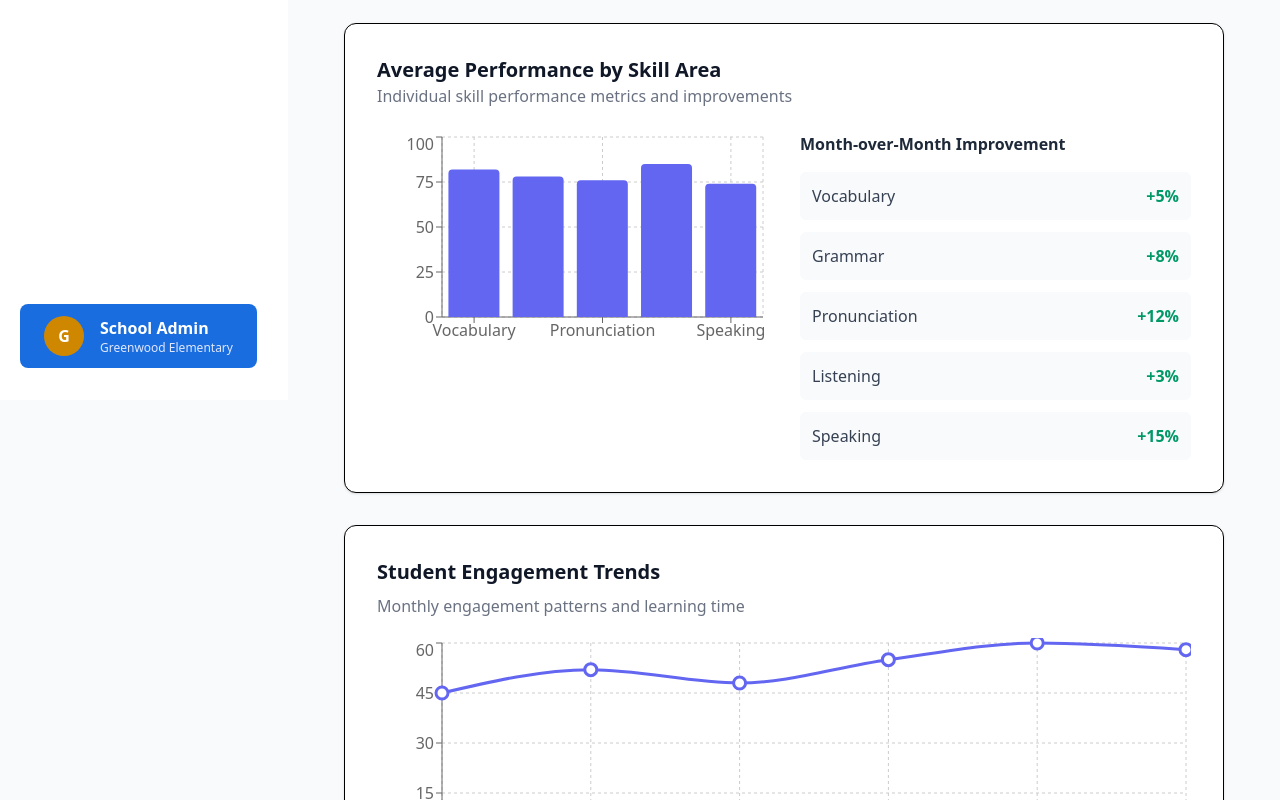
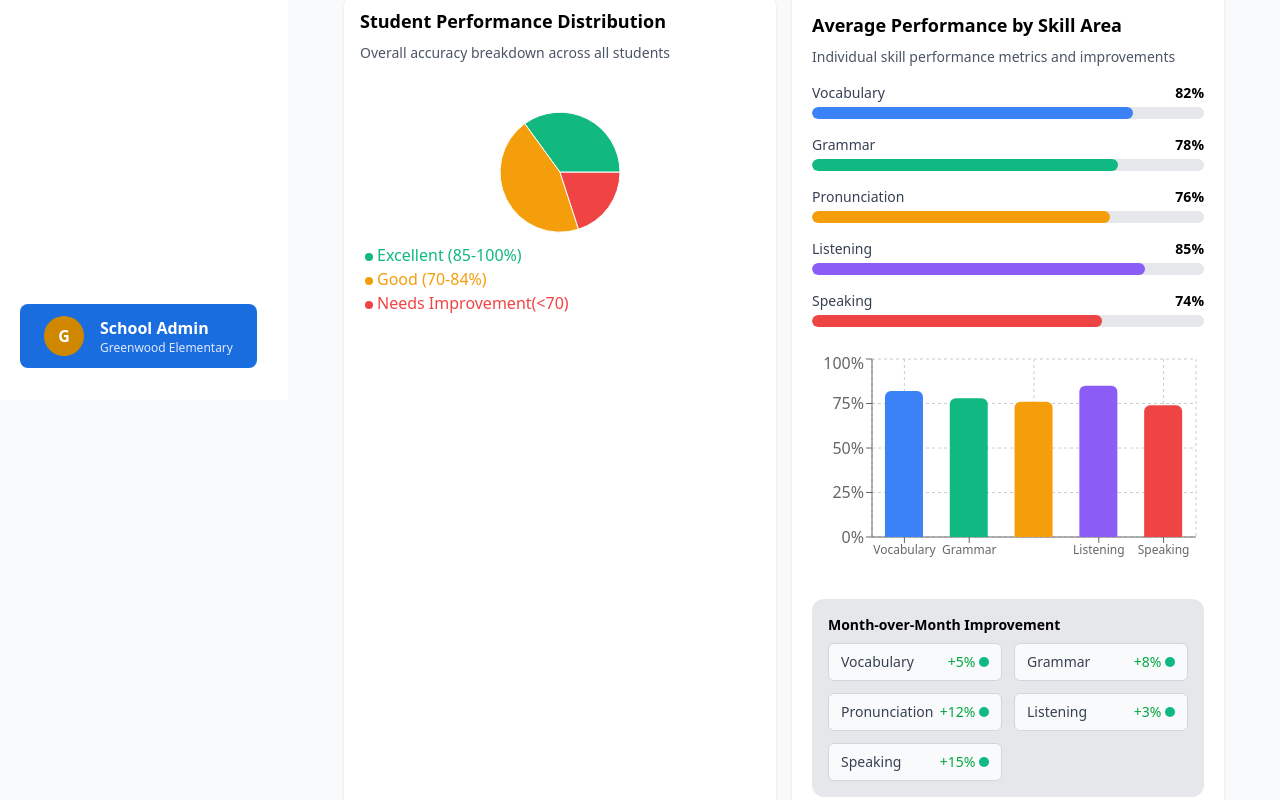
Before and after one commit to sadiyacodes/speakgenie-dashboard, a React (Vite) app: page /analytics in a window 1280 px wide. Shown: the part 400-1200 px from the top of the page. Built offline with nearby package versions, Linux system fonts and the light colour scheme.

Commit message:
update analytics page

```diff
--- a/src/api/mockData.js
+++ b/src/api/mockData.js
@@ -290,6 +290,7 @@ export const dashboardData = {
       avatar: "https://randomuser.me/api/portraits/women/53.jpg",
     },
   ],
+  //------engagement trends----------------------
 
   // ------------------ Analytics ------------------
   analytics: {
@@ -299,20 +300,34 @@ export const dashboardData = {
     active_students: { value: 1156, growth: "+5% from last month" },
 
     performance_by_skill: [
-      { skill: "Vocabulary", percentage: 82, improvement: "+5%" },
-      { skill: "Grammar", percentage: 78, improvement: "+8%" },
-      { skill: "Pronunciation", percentage: 76, improvement: "+12%" },
-      { skill: "Listening", percentage: 85, improvement: "+3%" },
-      { skill: "Speaking", percentage: 74, improvement: "+15%" },
+      { skill: "Vocabulary", percentage: 82, improvement: 5 },
+      { skill: "Grammar", percentage: 78, improvement: 8 },
+      { skill: "Pronunciation", percentage: 76, improvement: 12 },
+      { skill: "Listening", percentage: 85, improvement: 3 },
+      { skill: "Speaking", percentage: 74, improvement: 15 },
     ],
+    engagement_trends: [
+      { month: "Jan", study: 45, practice: 30 },
+      { month: "Feb", study: 52, practice: 35 },
+      { month: "Mar", study: 48, practice: 32 },
+      { month: "Apr", study: 55, practice: 40 },
+      { month: "May", study: 60, practice: 42 },
+    ],
+    performanceData: [
+      {
+        index: 0,
+        category: "Excellent (85-100%)",
+        percentage: 35,
+        color: "#f44336",
+      },
+      { index: 1, category: "Good (70-84%)", percentage: 45, color: "#2196F3" },
 
-    engagement_trends: [
-      { month: "Jan", hours: 45 },
-      { month: "Feb", hours: 52 },
-      { month: "Mar", hours: 48 },
-      { month: "Apr", hours: 55 },
-      { month: "May", hours: 60 },
-      { month: "Jun", hours: 58 },
+      {
+        index: 3,
+        category: "Needs Improvement(<70)",
+        percentage: 20,
+        color: "#F04444",
+      },
     ],
   },
 
--- a/src/components/Settings/ProfileSettings.jsx
+++ b/src/components/Settings/ProfileSettings.jsx
@@ -2,7 +2,7 @@ import { User, Mail, Phone } from "lucide-react";
 
 export default function ProfileSettings({ profile }) {
   return (
-    <form className="bg-white rounded-xl p-8 shadow border flex flex-col gap-6">
+    <form className="bg-white rounded-xl p-8 shadow  shadow-gray-400 flex flex-col gap-6">
       <h3 className="text-2xl font-bold text-gray-900 mb-4">
         Profile Settings
       </h3>
--- a/src/components/Settings/SettingsPage.jsx
+++ b/src/components/Settings/SettingsPage.jsx
@@ -1,6 +1,7 @@
 import ProfileSettings from "./ProfileSettings";
 import SystemSettings from "./SystemSettings";
 import NotificationSettings from "./NotificationSettings";
+import DataManagement from "./DataManagement";
 
 export default function SettingsPage({ settings }) {
   return (
@@ -17,8 +18,9 @@ export default function SettingsPage({ settings }) {
         <SystemSettings system={settings.system} />
       </div>
 
-      <div>
+      <div className="grid gap-12 lg:grid-cols-2">
         <NotificationSettings notifications={settings.notifications} />
+        <DataManagement />
       </div>
     </div>
   );
--- a/src/components/Settings/SystemSettings.jsx
+++ b/src/components/Settings/SystemSettings.jsx
@@ -16,7 +16,7 @@ export default function SystemSettings({ system }) {
   return (
     <form
       onSubmit={handleSubmit}
-      className="bg-white rounded-xl p-8 shadow border flex flex-col gap-6"
+      className="bg-white rounded-xl p-8 shadow  shadow-gray-400 flex flex-col gap-6"
     >
       <h3 className="text-2xl font-bold text-gray-900 mb-4">System Settings</h3>
 
--- a/src/components/analytics/AnalyticsPage.jsx
+++ b/src/components/analytics/AnalyticsPage.jsx
@@ -1,25 +1,30 @@
 import MetricsOverview from "./MetricsOverview";
 import SkillPerformance from "./SkillPerformance";
 import EngagementTrends from "./EngagementTrends";
+import StudentPerformanceChart from "./StudentPerformanceChart";
 
+import AvgPerformanceChart from "./AvgPerformanceChart";
 export default function AnalyticsPage({ analytics }) {
   return (
     <div>
-      <div className="text-center mb-8">
+      <div className="align-left mb-8">
         <h2 className="font-bold text-3xl mb-2 text-gray-900">
           Analytics &amp; Reports
         </h2>
-        <p className="text-gray-500">
-          Comprehensive insights into learning patterns and performance
-        </p>
       </div>
-      <div className="mb-8">
+      <div className="mb-6">
         <MetricsOverview metrics={analytics} />
       </div>
-      <div className="mb-8">
-        <SkillPerformance skills={analytics.performance_by_skill} />
+      <div className="grid gap-4 justify-between md:grid-cols-2 grid-cols-1  ">
+        <StudentPerformanceChart data={analytics.performanceData} />
+
+        <AvgPerformanceChart
+          performance_by_skill={analytics.performance_by_skill}
+        />
       </div>
-      <EngagementTrends trends={analytics.engagement_trends} />
+      <div className="col-span-full mt-6">
+        <EngagementTrends data={analytics} />
+      </div>
     </div>
   );
 }
--- /dev/null
+++ b/src/components/analytics/AvgPerformanceChart.jsx
@@ -0,0 +1,113 @@
+// AveragePerformance.jsx
+import React from "react";
+import ProgressBar from "./ProgressBar";
+import {
+  ResponsiveContainer,
+  BarChart,
+  Bar,
+  XAxis,
+  YAxis,
+  CartesianGrid,
+  Tooltip,
+  Cell,
+} from "recharts";
+
+const COLORS = ["#3b82f6", "#10b981", "#f59e0b", "#8b5cf6", "#ef4444"];
+
+export default function AveragePerformance({ performance_by_skill = [] }) {
+  const data = performance_by_skill;
+  //   const data = performance_by_skill.map((item) => {
+  //     let improvementValue = item.improvement;
+  //     if (typeof improvementValue === "string") {
+  //       improvementValue = improvementValue
+  //         .replace("%", "")
+  //         .replace("+", "")
+  //         .trim();
+  //     }
+  //     const improvement = Number(improvementValue) || 0;
+  //     return { ...item, improvement };
+  //   });
+
+  return (
+    <section className="bg-white p-5 rounded-lg shadow-sm">
+      <h2 className="text-lg font-bold mb-2">
+        Average Performance by Skill Area
+      </h2>
+      <p className="text-sm mb-4 text-gray-600">
+        Individual skill performance metrics and improvements
+      </p>
+
+      {/* Progress bars */}
+      <div className="space-y-4 mb-6">
+        {data.map((item, i) => (
+          <div key={item.skill}>
+            <div className="flex items-center justify-between mb-1">
+              <span className="text-sm font-medium text-gray-700">
+                {item.skill}
+              </span>
+              <span className="text-sm font-semibold">{item.percentage}%</span>
+            </div>
+            <ProgressBar
+              value={item.percentage}
+              color={COLORS[i % COLORS.length]}
+            />
+          </div>
+        ))}
+      </div>
+
+      {/* Bar chart */}
+      <div className="h-56 mb-6">
+        <ResponsiveContainer width="100%" height="100%">
+          <BarChart
+            data={data}
+            margin={{ top: 8, right: 8, left: 0, bottom: 8 }}
+            barCategoryGap="20%"
+          >
+            <CartesianGrid strokeDasharray="3 3" />
+            <XAxis dataKey="skill" tick={{ fontSize: 12 }} />
+            <YAxis domain={[0, 100]} tickFormatter={(v) => `${v}%`} />
+            <Tooltip formatter={(v) => `${v}%`} />
+            <Bar dataKey="percentage" radius={[6, 6, 0, 0]}>
+              {data.map((_, idx) => (
+                <Cell key={idx} fill={COLORS[idx % COLORS.length]} />
+              ))}
+            </Bar>
+          </BarChart>
+        </ResponsiveContainer>
+      </div>
+
+      {/* Improvement cards */}
+      <div className="bg-gray-200 p-4 rounded-xl">
+        <h3 className="text-sm font-semibold mb-2 ">
+          Month-over-Month Improvement
+        </h3>
+        <div className="grid grid-cols-1 md:grid-cols-2  gap-3 text-sm">
+          {data.map((item, i) => {
+            const positive = item.improvement >= 0;
+            return (
+              <div
+                key={item.skill}
+                className="bg-gray-50 border border-gray-300 rounded-md px-3 py-2 flex items-center justify-between"
+              >
+                <span className="text-sm text-gray-700">{item.skill}</span>
+                <div>
+                  <span
+                    className={positive ? "text-green-600" : "text-red-600"}
+                  >
+                    {positive
+                      ? `+${item.improvement}%`
+                      : `${item.improvement}%`}{" "}
+                  </span>
+                  <span
+                    className="w-2.5 h-2.5 rounded-full inline-block"
+                    style={{ background: "#10b981" }}
+                  />
+                </div>
+              </div>
+            );
+          })}
+        </div>
+      </div>
+    </section>
+  );
+}
--- a/src/components/analytics/EngagementTrends.jsx
+++ b/src/components/analytics/EngagementTrends.jsx
@@ -1,36 +1,33 @@
 import {
-  LineChart,
-  Line,
+  BarChart,
+  Bar,
   XAxis,
   YAxis,
+  Tooltip,
+  Legend,
+  ResponsiveContainer,
   CartesianGrid,
-  Tooltip,
-  ResponsiveContainer,
 } from "recharts";
 
-export default function EngagementTrends({ trends }) {
+export default function EngagementTrendsChart(analytics) {
+  const data = analytics.data.engagement_trends;
+
   return (
-    <div className="bg-white rounded-xl p-8 shadow border">
-      <h3 className="text-xl font-bold text-gray-900 mb-2">
-        Student Engagement Trends
-      </h3>
-      <p className="text-gray-500 text-base mb-5">
-        Monthly engagement patterns and learning time
+    <div className="w-full h-[400px] bg-white shadow-md rounded-2xl p-15">
+      <h2 className="text-xl font-semibold mb-2">Student Engagement Trends</h2>
+      <p className="text-sm mb-4 text-gray-600">
+        Monthly engagement patterns and learning time.
       </p>
-      <ResponsiveContainer width="100%" height={240}>
-        <LineChart data={trends}>
+      <ResponsiveContainer width="100%" height="90%">
+        <BarChart data={data} barGap={8}>
           <CartesianGrid strokeDasharray="3 3" />
           <XAxis dataKey="month" />
           <YAxis />
           <Tooltip />
-          <Line
-            type="monotone"
-            dataKey="hours"
-            stroke="#6366f1"
-            strokeWidth={3}
-            dot={{ r: 6 }}
-          />
-        </LineChart>
+          {/* <Legend /> */}
+          <Bar dataKey="study" fill="#4F46E5" name="Study Hours" />
+          <Bar dataKey="practice" fill="#22C55E" name="Practice Hours" />
+        </BarChart>
       </ResponsiveContainer>
     </div>
   );
--- /dev/null
+++ b/src/components/analytics/ProgressBar.jsx
@@ -0,0 +1,13 @@
+import React from "react";
+
+export default function ProgressBar({ value = 0, color = "#4F46E5" }) {
+  const width = `${value}%`;
+  return (
+    <div className="w-full bg-gray-200 rounded-full h-3 overflow-hidden">
+      <div
+        className="h-3 rounded-full transition-all duration-300"
+        style={{ width, background: color }}
+      />
+    </div>
+  );
+}
--- /dev/null
+++ b/src/components/analytics/StudentPerformanceChart.jsx
@@ -0,0 +1,53 @@
+import {
+  PieChart,
+  Pie,
+  Cell,
+  Legend,
+  Tooltip,
+  ResponsiveContainer,
+} from "recharts";
+
+const COLORS = ["#11B880", "#F49E0B", "#F04444"];
+
+export default function StudentPerformanceChart({ data }) {
+  return (
+    <div className="bg-white rounded-2xl shadow p-4 w-full h-full ">
+      <h2 className="text-lg font-bold mb-2">
+        Student Performance Distribution
+      </h2>
+      <p className="text-sm mb-4 text-gray-600">
+        Overall accuracy breakdown across all students
+      </p>
+
+      <ResponsiveContainer width="100%" height={400}>
+        <PieChart>
+          <Pie
+            data={data}
+            cx="50%"
+            cy="50%"
+            labelLine={false}
+            outerRadius={60}
+            fill="#8884d8"
+            dataKey="percentage"
+            nameKey="category"
+          >
+            {data.map((entry, index) => (
+              <Cell
+                key={`cell-${index}`}
+                fill={COLORS[index % COLORS.length]}
+              />
+            ))}
+          </Pie>
+          <Tooltip />
+          <Legend
+            layout="vertical"
+            verticalAlign="middle"
+            align="bottom"
+            iconType="circle"
+            iconSize="8"
+          />
+        </PieChart>
+      </ResponsiveContainer>
+    </div>
+  );
+}
--- a/vite.config.js
+++ b/vite.config.js
@@ -1,4 +1,5 @@
 import { defineConfig } from "vite";
+import path from "path";
 import react from "@vitejs/plugin-react";
 import tailwindcss from "@tailwindcss/vite";
 // import "react-pro-sidebar/dist/css/styles.css";
```
Also changed, not shown: src/components/Settings/DataManagement.jsx (added, +44 -0 lines), src/components/Settings/NotificationSettings.jsx (+2 -39 lines).
